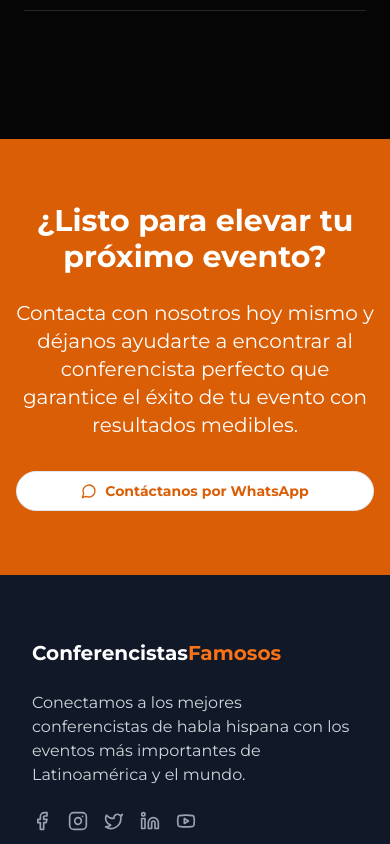
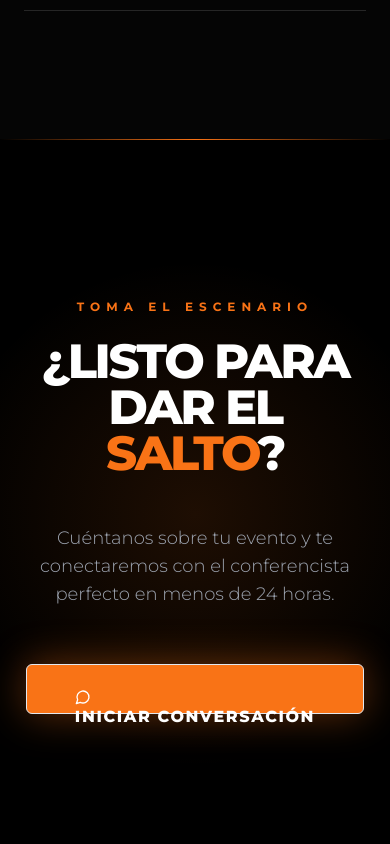
Before and after one commit to omarvillalobosai/conferencistasfamosos, a React (Vite) app: page /agencia in a window 390 px wide. Shown: the part 6200-7044 px from the top of the page. Built offline with nearby package versions, Linux system fonts and the light colour scheme.

Commit message:
Changes
Co-authored-by: omarvillalobosai <181280332+omarvillalobosai@users.noreply.github.com>

```diff
--- a/src/components/agency/CallToActionSection.tsx
+++ b/src/components/agency/CallToActionSection.tsx
@@ -1,21 +1,28 @@
-
 import React from 'react';
 import WhatsAppButton from '@/components/shared/WhatsAppButton';
 
 const CallToActionSection: React.FC = () => {
   return (
-    <section className="py-16 bg-orange-600 text-white">
-      <div className="container mx-auto px-4 text-center">
-        <h2 className="text-3xl font-bold mb-6">¿Listo para elevar tu próximo evento?</h2>
-        <p className="text-xl mb-8 max-w-2xl mx-auto">
-          Contacta con nosotros hoy mismo y déjanos ayudarte a encontrar al conferencista perfecto
-          que garantice el éxito de tu evento con resultados medibles.
+    <section id="contacto" className="relative py-40 px-6 bg-black text-white overflow-hidden">
+      <div className="absolute top-0 left-0 w-full h-px bg-gradient-to-r from-transparent via-orange-500 to-transparent" />
+      <div className="absolute inset-0 bg-[radial-gradient(circle_at_center,rgba(249,115,22,0.12)_0%,transparent_60%)]" />
+      <div className="max-w-4xl mx-auto text-center relative z-10">
+        <span className="text-orange-500 uppercase tracking-[0.5em] text-xs font-bold mb-6 block">
+          Toma el escenario
+        </span>
+        <h2 className="text-5xl md:text-7xl lg:text-8xl font-black uppercase mb-12 tracking-tighter leading-[0.95]">
+          ¿Listo para dar el
+          <br />
+          <span className="text-orange-500">salto</span>?
+        </h2>
+        <p className="text-gray-400 text-lg md:text-xl max-w-2xl mx-auto mb-14 font-light">
+          Cuéntanos sobre tu evento y te conectaremos con el conferencista perfecto en menos de 24 horas.
         </p>
         <WhatsAppButton
-          className="bg-white text-orange-600 font-bold py-3 px-8 rounded-full hover:bg-gray-100 transition-colors"
+          className="inline-block bg-orange-500 hover:bg-white text-white hover:text-black font-black uppercase tracking-widest px-12 py-6 text-base md:text-lg transition-all duration-500 shadow-[0_0_40px_rgba(249,115,22,0.4)] transform hover:-translate-y-1"
           variant="outline"
         >
-          Contáctanos por WhatsApp
+          Iniciar conversación
         </WhatsAppButton>
       </div>
     </section>
```
